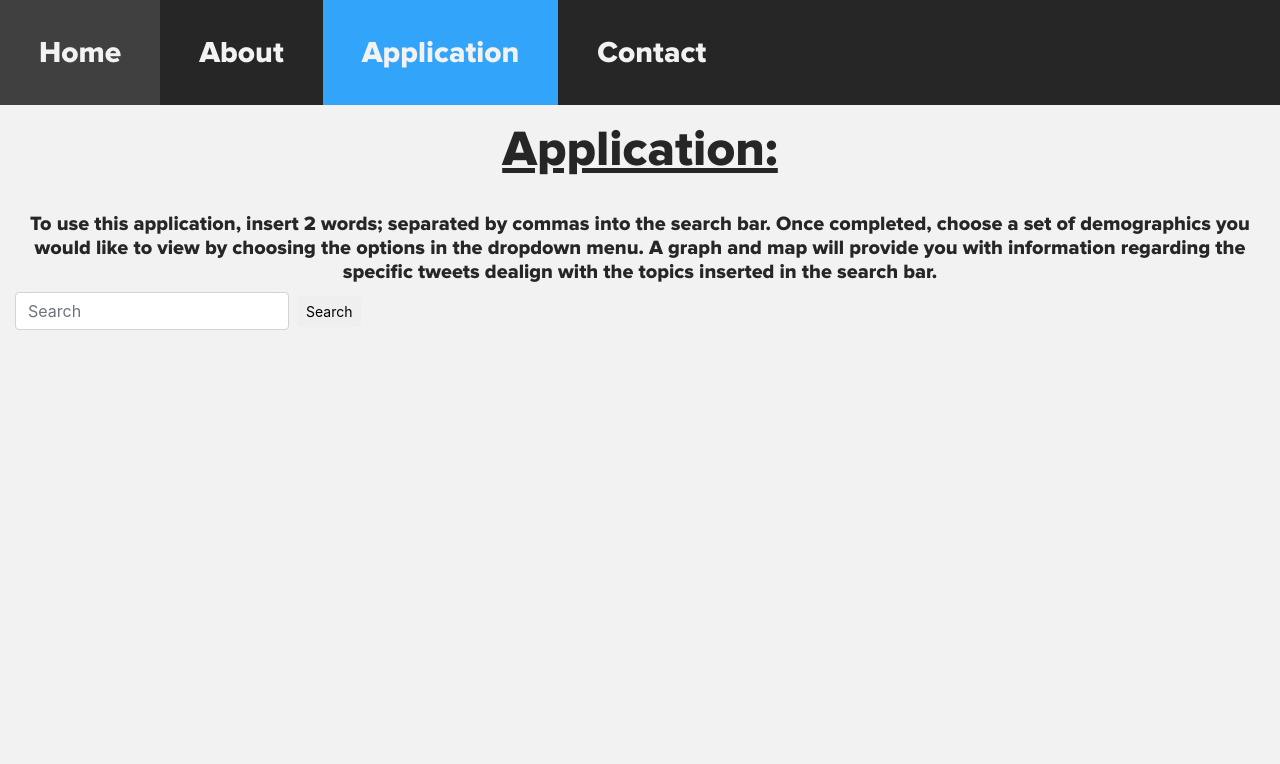
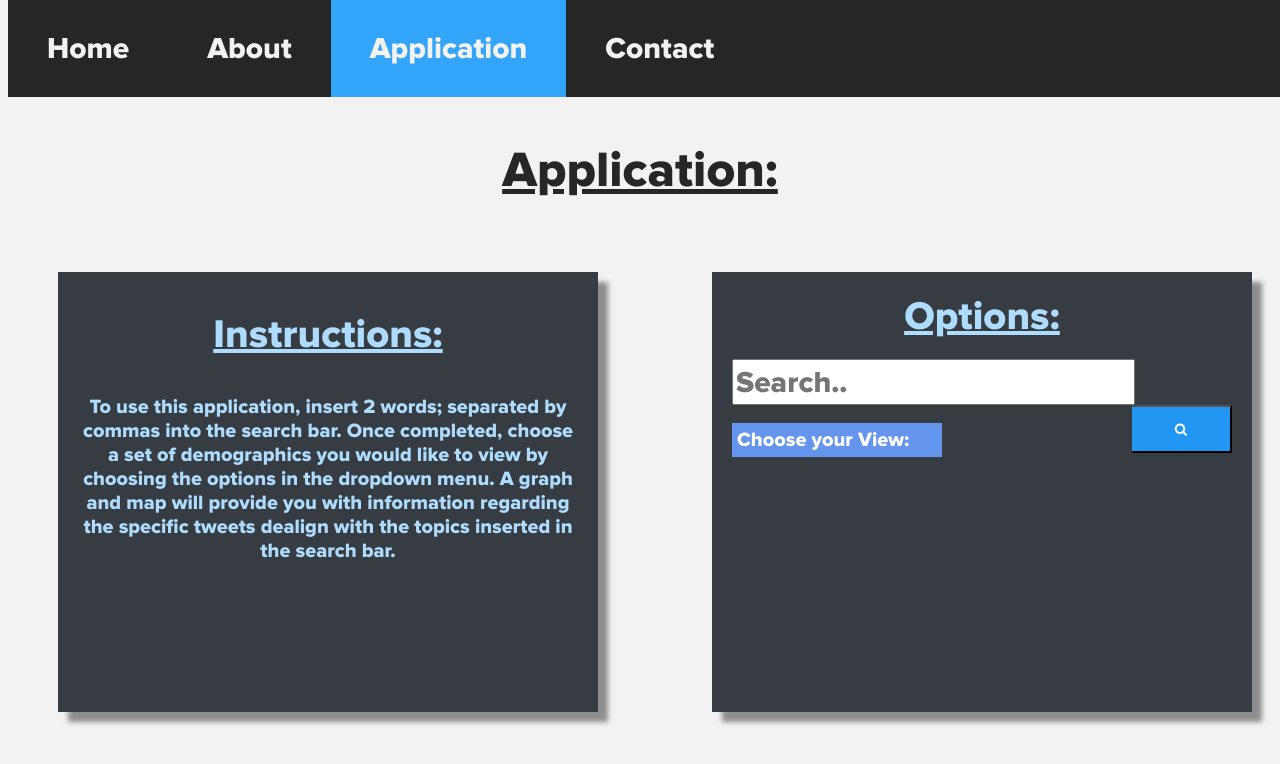
Before and after one commit to bryanlais/Tweeter, a PHP site: page /application.html in a window 1280 px wide. Shown: the top 764 px of the page. Run offline with PHP 8.4, Linux system fonts and the light colour scheme; some libraries are stand-ins or nearby versions.

Commit message:
Add testing website for google charts. Also add better information and some css~

```diff
--- a/application.html
+++ b/application.html
@@ -2,10 +2,37 @@
 <html>
 <body>
 <title> Tweeter </title>
+<script src="https://ajax.googleapis.com/ajax/libs/jquery/3.3.1/jquery.min.js"></script>
+<script type="text/javascript" src="https://www.gstatic.com/charts/loader.js"></script>
 <link rel="stylesheet" href="https://cdnjs.cloudflare.com/ajax/libs/font-awesome/4.7.0/css/font-awesome.min.css">
-<link rel="stylesheet" href="https://maxcdn.bootstrapcdn.com/bootstrap/4.0.0/css/bootstrap.min.css" integrity="sha384-Gn5384xqQ1aoWXA+058RXPxPg6fy4IWvTNh0E263XmFcJlSAwiGgFAW/dAiS6JXm" crossorigin="anonymous">
-<script src="https://ajax.googleapis.com/ajax/libs/jquery/3.3.1/jquery.min.js"></script>
-<script src="https://maxcdn.bootstrapcdn.com/bootstrap/3.3.7/js/bootstrap.min.js"></script>
+  <script type="text/javascript">
+    google.charts.load('current', {'packages':['geochart'],
+
+});
+
+    google.charts.setOnLoadCallback(drawMap);
+
+    function drawMap() {
+      var data = google.visualization.arrayToDataTable([
+        ['Country', 'Popularity'],
+        ['United States', 300],
+        ['Brazil', 400],
+        ['Canada', 500],
+        ['France', 600],
+        ['RU', 700]
+      ]);
+
+      var options = {
+        region: 'world'
+      };
+      options['dataMode'] = 'regions';
+
+      var container = document.getElementById('regions_div');
+      var geochart = new google.visualization.GeoChart(container);
+
+      geochart.draw(data, options);
+    };
+  </script>
 <link rel="stylesheet" href="css/styles.css">
 <div class="bar" id="myBar">
   <a href="index.html">Home</a>
@@ -19,14 +46,26 @@
 <br>
 <br>
 <h2><u> Application: </u></h2>
-<br>
-<h3> To use this application, insert 2 words; separated by commas into the search bar. Once completed,
+<div class="black_left">
+  <br>
+  <h6> <u> Instructions: </u> </h6>
+  <br>
+  <br>
+  <h5> To use this application, insert 2 words; separated by commas into the search bar. Once completed,
   choose a set of demographics you would like to view by choosing the options in the dropdown menu. A graph and map
-  will provide you with information regarding the specific tweets dealign with the topics inserted in the search bar. </h3>
-<div class="col-md-4 col-md-offset-4">
-<form class="form-inline mr-auto">
-    <input class="form-control mr-sm-2" type="text" placeholder="Search" aria-label="Search">
-    <button class="btn btn-unique btn-rounded btn-sm my-0" type="submit">Search</button>
-</form>
+  will provide you with information regarding the specific tweets dealign with the topics inserted in the search bar. </h5>
+</div>
+<div class="black_right">
+  <h6> <u> Options: </u> </h6>
+  <br>
+  <input type="text" placeholder="Search.." name="search">
+  <button type="submit"><i class="fa fa-search"></i></button>
+  <br>
+  <br>
+  <div class="dropdown">
+    <div class="dropbtn"> Choose your View: </div>
+    <div class="dropdown-content">
+      <a> World Map </a>
+      <a> Pie Chart </a>
 </div>
 </html>
--- a/css/styles.css
+++ b/css/styles.css
@@ -37,6 +37,26 @@ h4 {
 	text-align: center;
 	width: 100%;
 }
+h5{
+	font-family: "Proxima-Nova-Bold";
+	font-size: 20px;
+	color: #AEDCFF;
+	text-align: center;
+	width: 100%;
+	margin:0;
+	padding:10;
+
+}
+h6{
+	margin:0;
+	padding:0;
+	font-family: "Proxima-Nova-Bold";
+	font-size: 40px;
+	color: #AEDCFF;
+	text-align: center;
+	width: 100%;
+}
+
 .bar{
     background-color: #262626;
     overflow: hidden;
@@ -55,6 +75,7 @@ h4 {
     text-decoration: none;
     font-size: 30px;
 }
+
 .tabcolor {
     background-color: #32A4F9;
 }
@@ -66,7 +87,94 @@ h4 {
 	width: 40px;
 	height: 60px;
 }
-.center_div{
-    margin: 0 auto;
-    width:80% /* value of your choice which suits your alignment */
+
+.black_left {
+		float: left;
+		height: 400px;
+    margin: 10px;
+    width: 500px;
+		margin-top: 30px;
+    margin-left: 50px;
+    margin-right: auto;
+		background-color: #363C42;
+    box-shadow: 10px 10px 5px #8d8d8d;
+		padding: 20px;
+	}
+.black_right {
+	float: right;
+	height: 400px;
+	margin: 10px;
+	width: 500px;
+	margin-top: 30px;
+	margin-left: 50px;
+	margin-right: 20px;
+	background-color: #363C42;
+	box-shadow: 10px 10px 5px #8d8d8d;
+  padding: 20px;
 }
+input {
+	font-family: "Proxima-Nova-Bold";
+	width: 79%;
+	height: 10%;
+	font-size: 30px;
+	}
+
+button {
+		float: right;
+    width: 20%;
+		height: 12%;
+    background: #2196F3;
+    color: white;
+    border-left: none;
+    cursor: pointer;
+}
+
+.dropbtn, .dropbtn a {
+    background-color: #6495ED;
+    color: white;
+    padding: 5px;
+    position: relative;
+    font-size: 20px;
+    min-width: 200px;
+    min-height: 20px;
+    border: none;
+    cursor: pointer;
+    font-family: "Proxima-Nova-Bold";
+}
+
+.dropdown {
+    position: relative;
+    display: inline-block;
+}
+
+.dropdown-content {
+    display: none;
+    position: absolute;
+    background-color: #f9f9f9;
+    min-width: 200px;
+    min-height: 50px;
+    box-shadow: 0px 8px 16px 0px rgba(0,0,0,0.2);
+    z-index: 1;
+    font-family: "Proxima-Nova-Bold";
+}
+
+.dropdown:hover .dropdown-content {
+    display: block;
+}
+
+.dropdown:hover .dropbtn {
+    background-color: #4881ea;
+}
+
+.dropdown-content a {
+    color: black;
+    padding: 5px 14px;
+    text-decoration: none;
+    display: block;
+    font-family: "Proxima-Nova-Bold";
+
+}
+
+.dropdown-content:hover {
+		background-color: #BABDC0;
+}
```
Also changed, not shown: contact.html (+20 -0 lines), googlechartstesting.html (added, +40 -0 lines).
